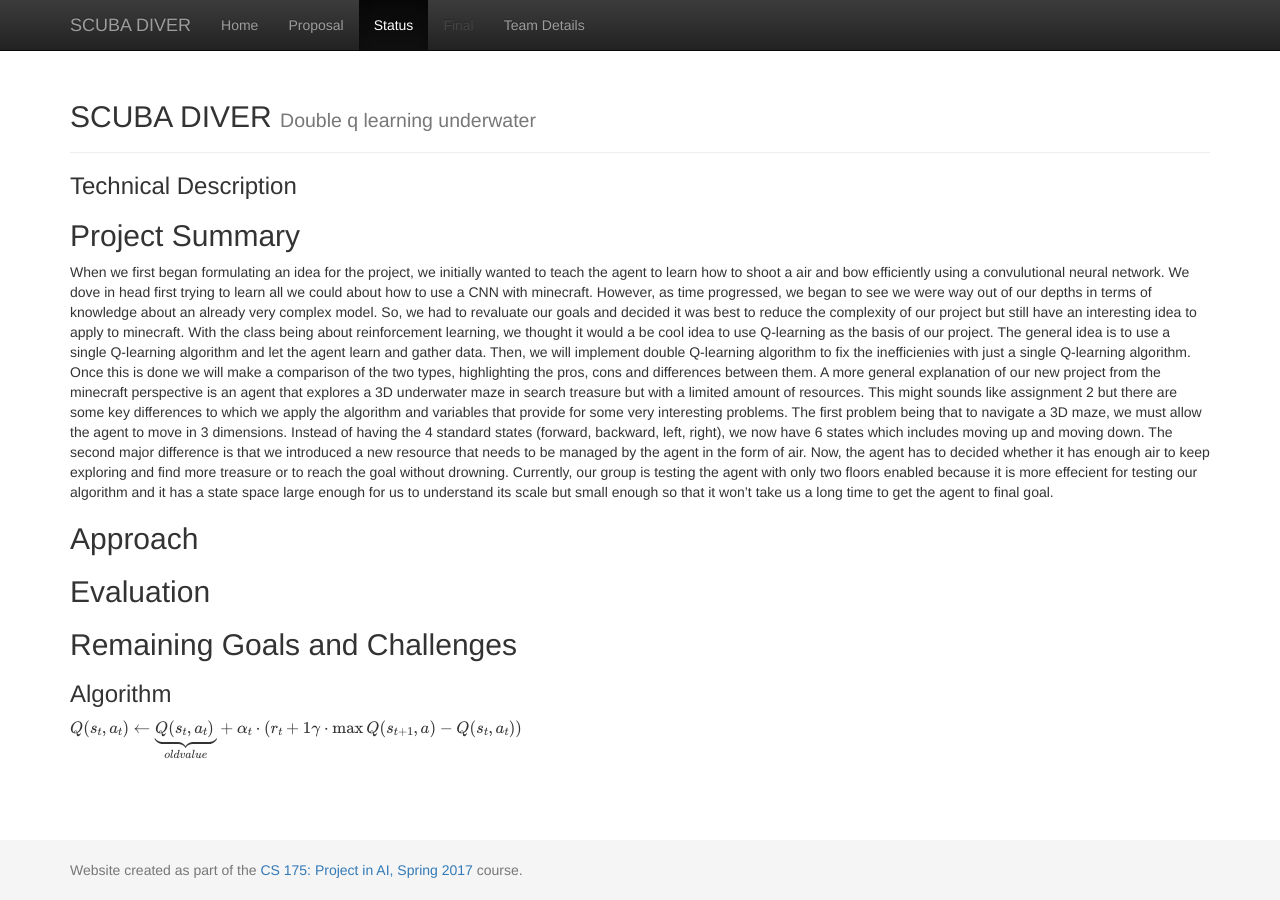
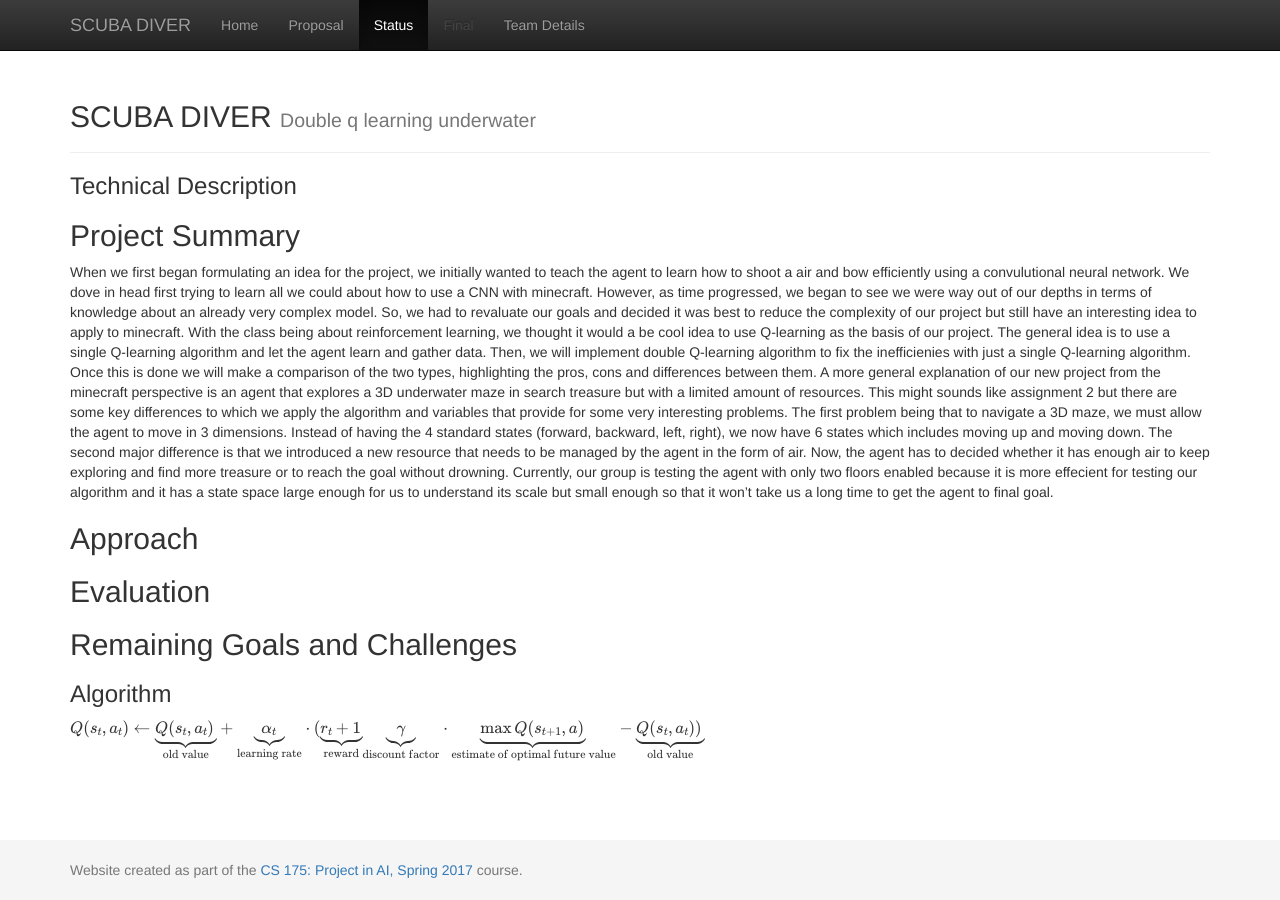
Before and after one commit to andrewdoh/scuba_diver, a Jekyll site: the page built from docs/status.md, in a window 1280 px wide. Built offline with Jekyll 4.4.1, drawn with Linux system fonts in a browser that asks for light colours; formulas are drawn with MathJax 3.

Commit message:
Update status.md

```diff
--- a/docs/status.md
+++ b/docs/status.md
@@ -10,4 +10,4 @@
 ## Evaluation ##
 ## Remaining Goals and Challenges ##
 ### Algorithm ###
-$$ Q(s_t,a_t)  \leftarrow \underbrace{Q(s_t,a_t)}_{old value} + \alpha_t \cdot (r_{t} + 1 \gamma \cdot \max Q(s_{t+1},a) - Q(s_t,a_t)) $$
+$$ Q(s_t,a_t)  \leftarrow \underbrace{Q(s_t,a_t)}_{\text{old value}} + \underbrace{\alpha_t}_{\text{learning rate}} \cdot (\underbrace{r_{t} + 1}_{\text{reward}}  \underbrace{\gamma}_{\text{discount factor}} \cdot \underbrace{\max Q(s_{t+1},a)}_{\text{estimate of optimal future value}}  - \underbrace{Q(s_t,a_t))}_{\text{old value}}  $$
```
